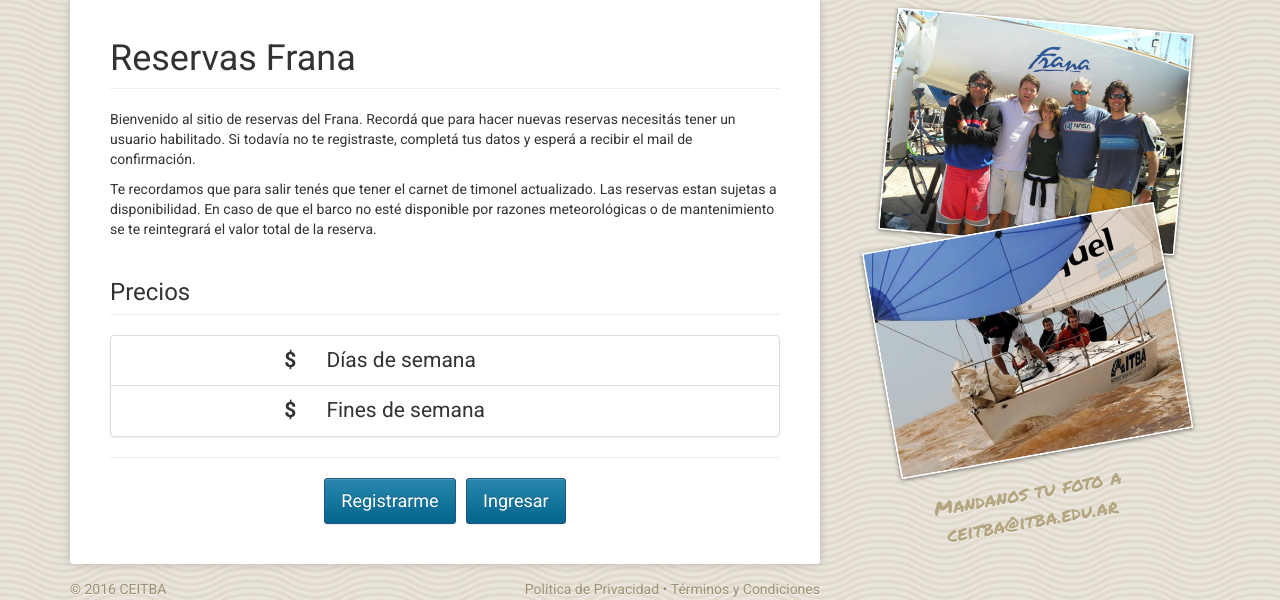
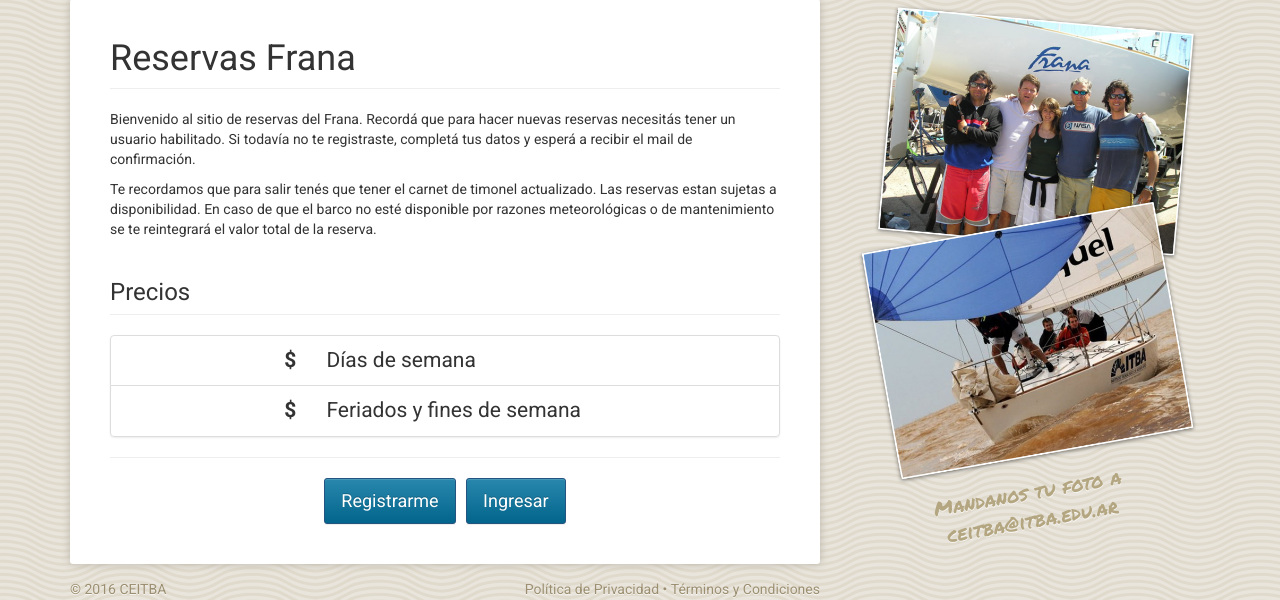
Before and after one commit to ceitba/frana, a Django app: template templates/bookings/index.html in a window 1280 px wide. Shown: the part 81-681 px from the top of the page. Run offline with Django 3.2, Linux system fonts and the light colour scheme; the template is opened without the code that fills it, so the values that code supplies are empty; some libraries are stand-ins or nearby versions.

Commit message:
Update label

```diff
--- a/templates/bookings/index.html
+++ b/templates/bookings/index.html
@@ -42,7 +42,7 @@ se te reintegrará el valor total de la reserva.</p>
       <p class="lead m-b-0 text-right"><b>${{ weekend_price }}</b></p>
     </div>
     <div class="col-md-9 pricing-description">
-      <p class="lead m-b-0">Fines de semana</p>
+      <p class="lead m-b-0">Feriados y fines de semana</p>
     </div>
     <div class="clearfix"></div>
   </div>
```
